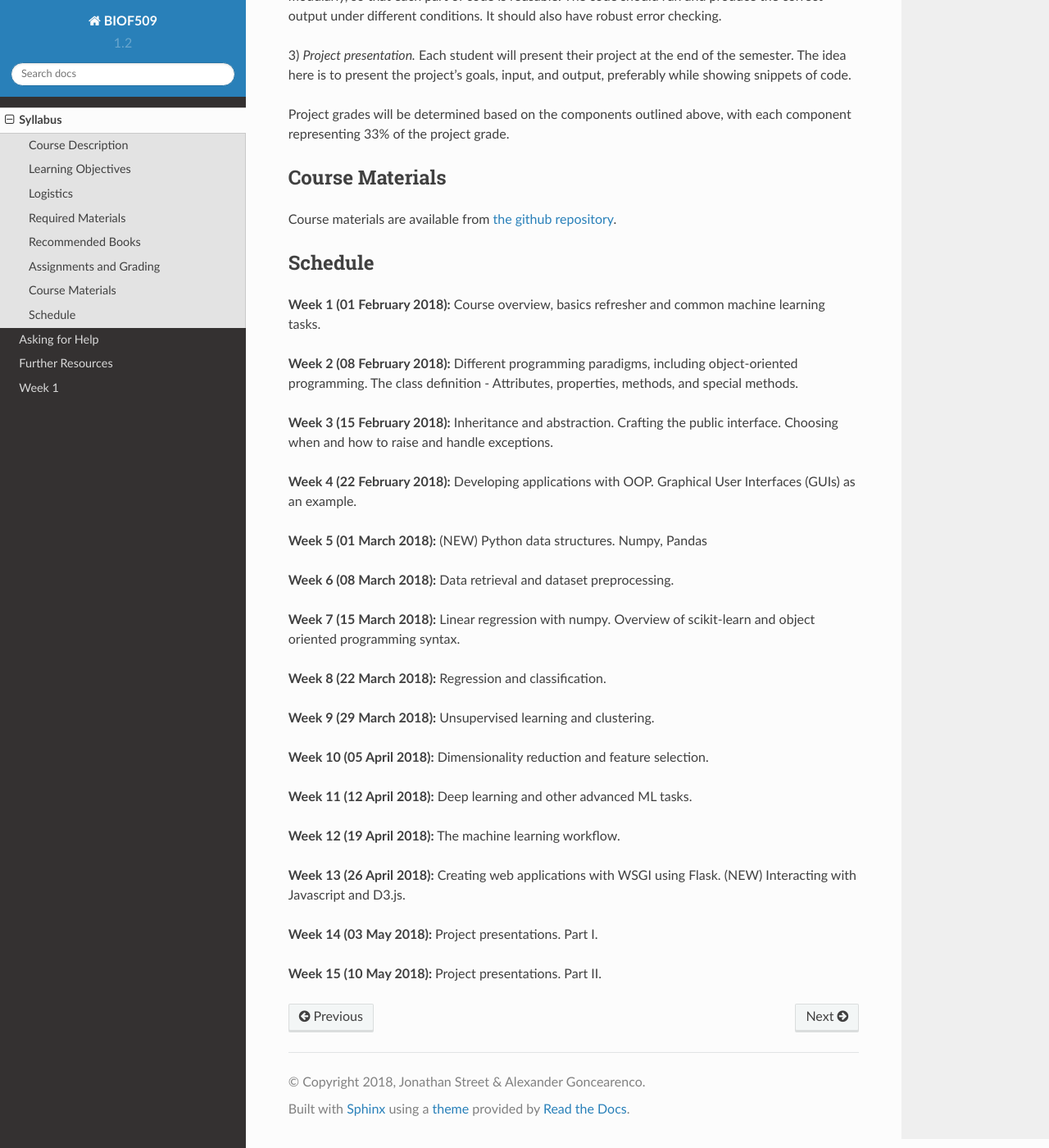
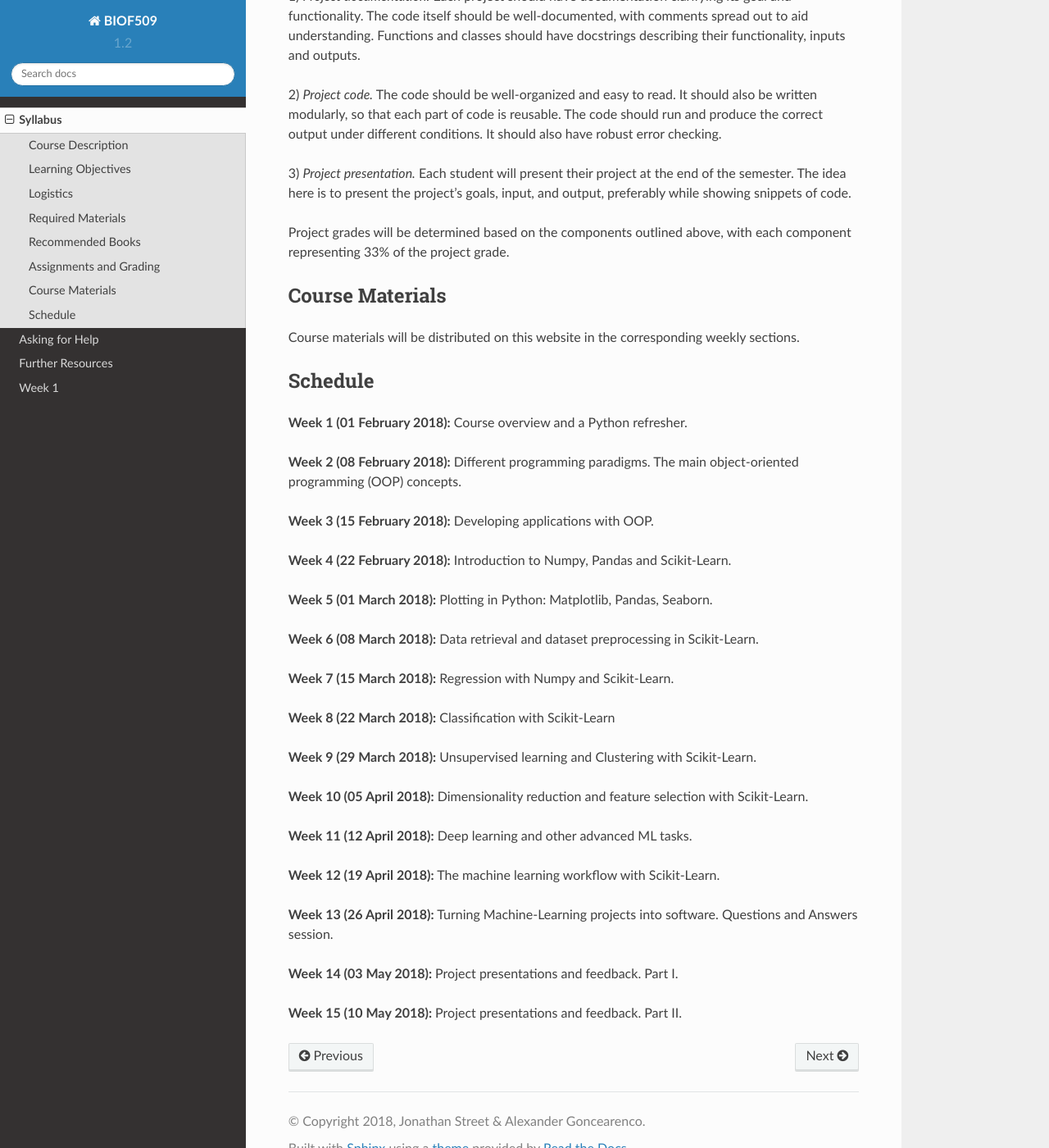
Before and after one commit to biof509/spring2019, a Sphinx documentation site: the page built from docs/syllabus/index.rst, in a window 1280 px wide and 1400 px high, scrolled down 3152 px. Shown: the whole window at 82% size. Built offline with Sphinx 7.4.7 and the Read the Docs theme 2.0.0, drawn with Linux system fonts in a browser that asks for light colours; some of the changed text lies outside the part shown.

Commit message:
Updated syllabus

```diff
--- a/docs/syllabus/index.rst
+++ b/docs/syllabus/index.rst
@@ -57,16 +63,16 @@ Logistics
 ---------
 
 
-This is a 15 week course starting on the 1st February 2018, and finishing on 10th May 2018. Classes will take place between 5:00pm and 7:00pm each Thursday in building 10, room B1C209 within the FAES Academic Center.
+This is a 15 week course starting on the 1st February 2018, and finishing on 10th May 2018. Classes will take place between 5:00pm and 7:00pm each Thursday in building 10, room B1C205 within the FAES Academic Center.
 
-Attendance in class is strongly recommended; however, we realize other commitments will occasionally prevent attendance. Class materials will generally be sent to all learners via email.
+Attendance in class is strongly recommended; however, we realize other commitments will occasionally prevent attendance. Class materials will generally be distributed over the course website.
 
 Most classes will have hands-on tutorials and assignments. Both practice and graded assignments will generally be provided. Graded assignments should be submitted prior to the following class. So that you can follow along during class bringing a laptop to each class is strongly encouraged.
 
 Important dates:
 
-* ?? February 2018 - Last day to drop/withdraw
-* ?? February 2018 - Last day to change status (credit or audit)
+* 23 February 2018 - Last day to drop/withdraw
+* 30 March 2018 - Last day to change status (credit or audit)
 
 Required Materials
 ------------------
@@ -126,39 +132,38 @@ Project grades will be determined based on the components outlined above, with e
 Course Materials
 ----------------
 
-Course materials are available from
-`the github repository <https://github.com/biof509/biof509-spring2018>`_.
+Course materials will be distributed on this website in the corresponding weekly sections.
 
 
 Schedule
 --------
 
-**Week 1 (01 February 2018):** Course overview, basics refresher and common machine learning tasks.
+**Week 1 (01 February 2018):** Course overview and a Python refresher.
 
-**Week 2 (08 February 2018):** Different programming paradigms, including object-oriented programming. The class definition - Attributes, properties, methods, and special methods.
+**Week 2 (08 February 2018):** Different programming paradigms. The main object-oriented programming (OOP) concepts.
 
-**Week 3 (15 February 2018):** Inheritance and abstraction. Crafting the public interface. Choosing when and how to raise and handle exceptions.
+**Week 3 (15 February 2018):** Developing applications with OOP.
 
-**Week 4 (22 February 2018):** Developing applications with OOP. Graphical User Interfaces (GUIs) as an example.
+**Week 4 (22 February 2018):** Introduction to Numpy, Pandas and Scikit-Learn.
 
-**Week 5 (01 March 2018):** (NEW) Python data structures. Numpy, Pandas
+**Week 5 (01 March 2018):** Plotting in Python: Matplotlib, Pandas, Seaborn.
 
-**Week 6 (08 March 2018):** Data retrieval and dataset preprocessing.
+**Week 6 (08 March 2018):** Data retrieval and dataset preprocessing in Scikit-Learn.
 
-**Week 7 (15 March 2018):** Linear regression with numpy. Overview of scikit-learn and object oriented programming syntax.
+**Week 7 (15 March 2018):** Regression with Numpy and Scikit-Learn.
 
-**Week 8 (22 March 2018):** Regression and classification.
+**Week 8 (22 March 2018):** Classification with Scikit-Learn
 
-**Week 9 (29 March 2018):** Unsupervised learning and clustering.
+**Week 9 (29 March 2018):** Unsupervised learning and Clustering with Scikit-Learn.
 
-**Week 10 (05 April 2018):** Dimensionality reduction and feature selection.
+**Week 10 (05 April 2018):** Dimensionality reduction and feature selection with Scikit-Learn.
 
 **Week 11 (12 April 2018):** Deep learning and other advanced ML tasks.
 
-**Week 12 (19 April 2018):** The machine learning workflow.
+**Week 12 (19 April 2018):** The machine learning workflow with Scikit-Learn.
 
-**Week 13 (26 April 2018):** Creating web applications with WSGI using Flask. (NEW) Interacting with Javascript and D3.js.
+**Week 13 (26 April 2018):** Turning Machine-Learning projects into software. Questions and Answers session.
 
-**Week 14 (03 May 2018):** Project presentations. Part I.
+**Week 14 (03 May 2018):** Project presentations and feedback. Part I.
 
-**Week 15 (10 May 2018):** Project presentations. Part II.
+**Week 15 (10 May 2018):** Project presentations and feedback. Part II.
```
Also changed, not shown: other parts of docs/syllabus/index.rst (+7 -1 lines), docs/week1/index.rst (+0 -14 lines), docs/week1/solutions.rst (deleted, +0 -12 lines), searchindex.js, 12 other files.
